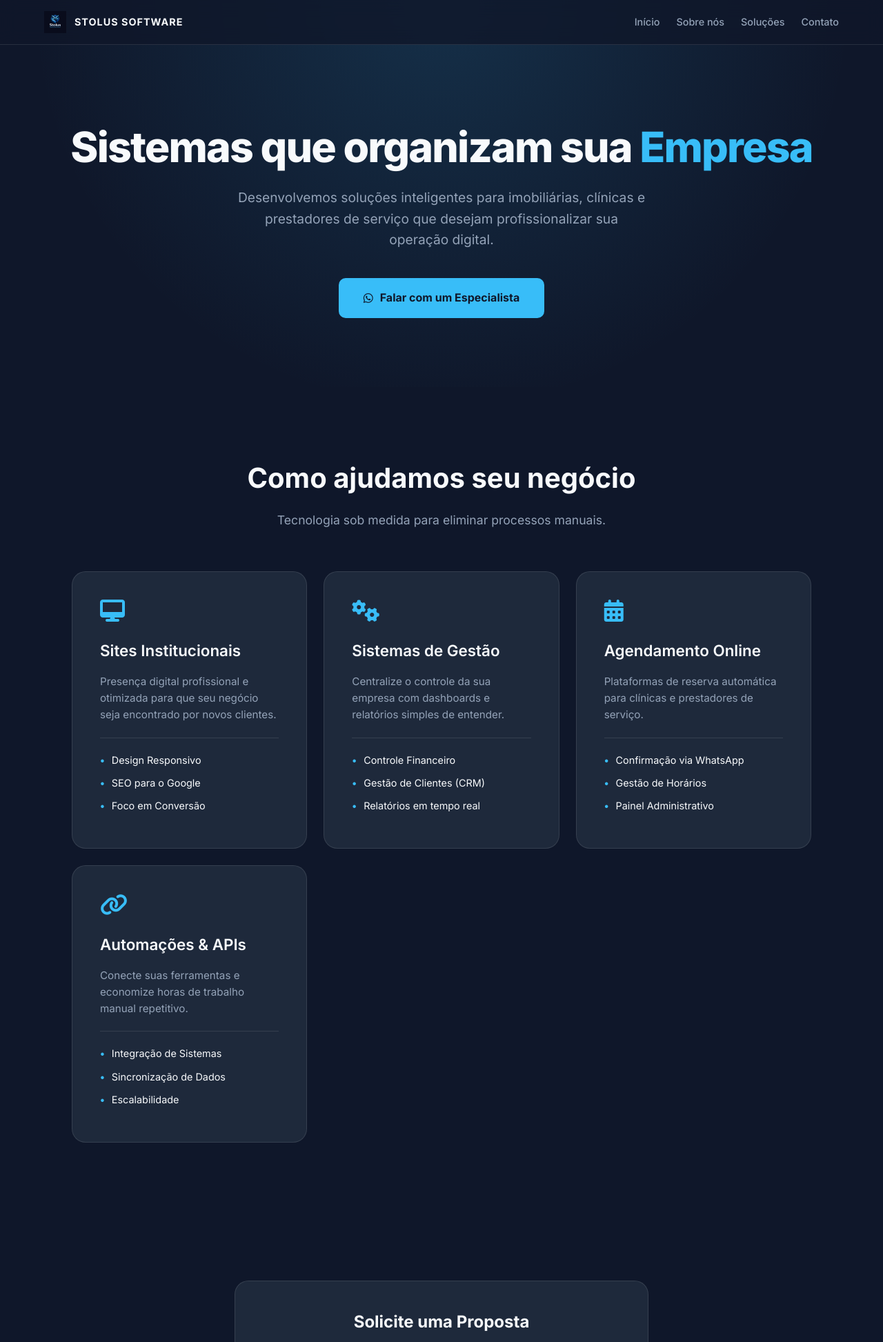
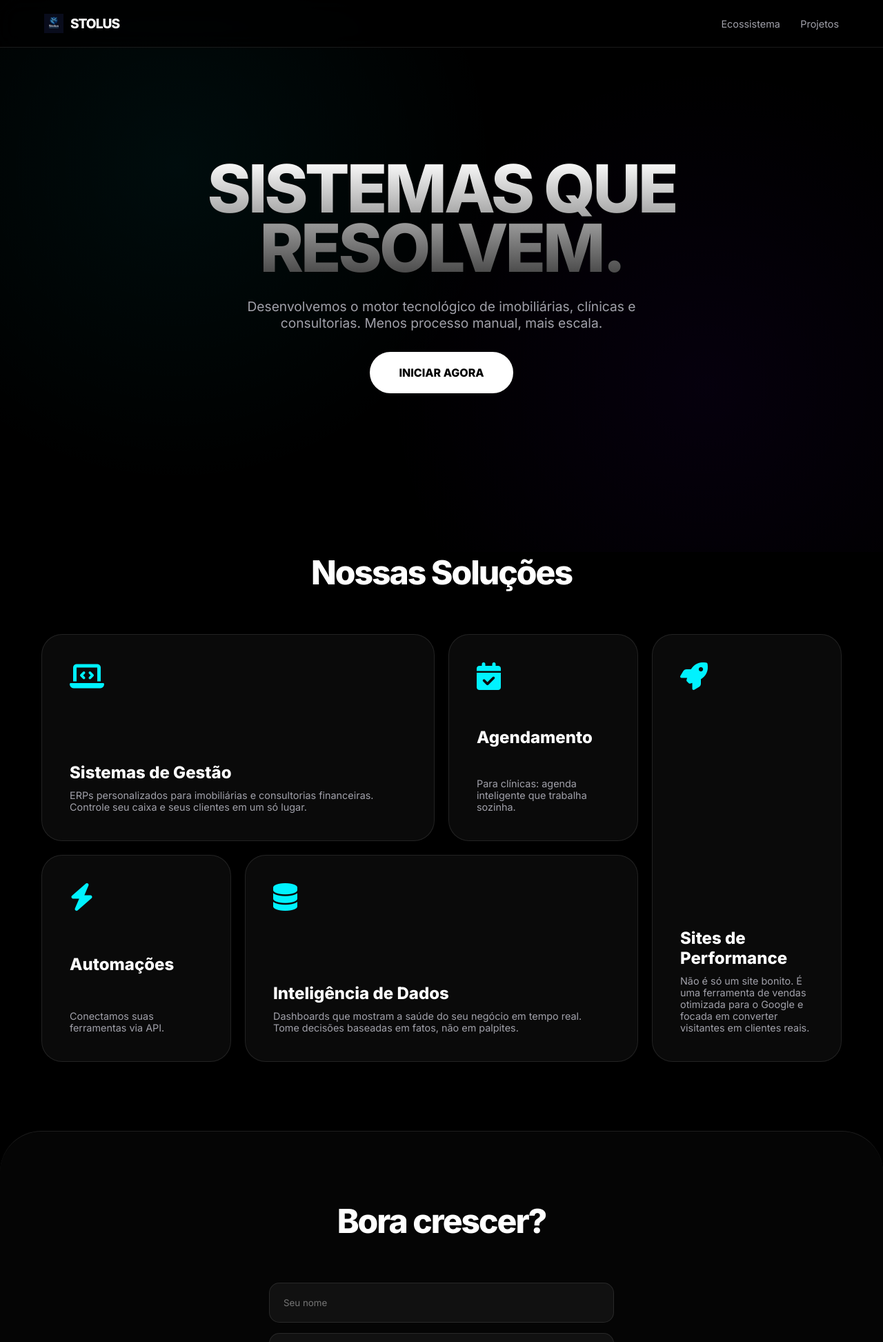
Before and after one commit to mathRyan889/Stolus_Dev, a Django app: page / in a window 1280 px wide. Shown: the top 1945 px of the page at 69% size. Run offline with Django 5.2, Linux system fonts and the light colour scheme.

Commit message:
alteração de layout

```diff
--- a/MeuSite/templates/home.html
+++ b/MeuSite/templates/home.html
@@ -4,237 +4,173 @@
 <head>
     <meta charset="UTF-8">
     <meta name="viewport" content="width=device-width, initial-scale=1.0">
-    <title>Stolus | Sistemas para Empresas em Crescimento</title>
-    <link href="https://fonts.googleapis.com/css2?family=Inter:wght@300;400;500;600;700;800&display=swap" rel="stylesheet">
+    <title>Stolus | Sistemas que Impulsionam Negócios</title>
+    <link href="https://fonts.googleapis.com/css2?family=Inter:wght@400;600;800&display=swap" rel="stylesheet">
     <link rel="stylesheet" href="https://cdnjs.cloudflare.com/ajax/libs/font-awesome/6.5.1/css/all.min.css">
     <style>
         :root {
-            --bg: #0f172a;
-            --surface: #1e293b;
-            --primary: #38bdf8;
-            --primary-hover: #7dd3fc;
-            --text-main: #f8fafc;
-            --text-dim: #94a3b8;
+            --bg: #000000;
+            --card-bg: #0a0a0a;
+            --primary: #00f2ff;
+            --secondary: #7000ff;
+            --text: #ffffff;
+            --dim: #a1a1aa;
             --border: rgba(255, 255, 255, 0.1);
         }
 
-        * { margin: 0; padding: 0; box-sizing: border-box; font-family: 'Inter', sans-serif; }
-        body { background: var(--bg); color: var(--text-main); line-height: 1.6; overflow-x: hidden; }
+        * { margin: 0; padding: 0; box-sizing: border-box; font-family: 'Inter', sans-serif; scroll-behavior: smooth; }
+        body { background: var(--bg); color: var(--text); overflow-x: hidden; }
 
-        /* Navbar Moderna */
+        /* Aurora Effect Background */
+        .aurora {
+            position: fixed; top: 0; left: 0; width: 100%; height: 100%;
+            background:
+                radial-gradient(circle at 20% 30%, rgba(0, 242, 255, 0.05) 0%, transparent 40%),
+                radial-gradient(circle at 80% 70%, rgba(112, 0, 255, 0.05) 0%, transparent 40%);
+            z-index: -1;
+        }
+
+        /* Navbar */
         .navbar {
-            position: fixed; top: 0; width: 100%; z-index: 1000;
-            background: rgba(15, 23, 42, 0.8); backdrop-filter: blur(12px);
-            border-bottom: 1px solid var(--border);
-            padding: 1rem 5%; display: flex; justify-content: space-between; align-items: center;
+            position: fixed; top: 0; width: 100%; padding: 20px 5%;
+            display: flex; justify-content: space-between; align-items: center;
+            background: rgba(0,0,0,0.7); backdrop-filter: blur(15px);
+            border-bottom: 1px solid var(--border); z-index: 1000;
         }
-        .nav-logo-container { display: flex; align-items: center; gap: 12px; }
-        .nav-logo-text { font-weight: 700; font-size: 0.9rem; letter-spacing: 1px; color: var(--text-main); }
-
-        .nav-links { display: flex; gap: 24px; list-style: none; }
-        .nav-links a { color: var(--text-dim); text-decoration: none; font-size: 0.9rem; font-weight: 500; transition: 0.3s; }
+        .logo { font-weight: 800; font-size: 1.2rem; letter-spacing: -1px; display: flex; align-items: center; gap: 10px; }
+        .logo img { height: 28px; }
+        .nav-links a { color: var(--dim); text-decoration: none; font-size: 0.9rem; margin-left: 25px; transition: 0.3s; }
         .nav-links a:hover { color: var(--primary); }
 
-        /* Hero Section */
-        header {
-            padding: 180px 5% 100px;
-            text-align: center;
-            background: radial-gradient(circle at 50% 0%, rgba(56, 189, 248, 0.15), transparent 70%);
+        /* Hero */
+        .hero {
+            height: 100vh; display: flex; flex-direction: column; justify-content: center;
+            align-items: center; text-align: center; padding: 0 5%;
         }
-        .hero h1 { font-size: clamp(2.5rem, 5vw, 3.8rem); font-weight: 800; letter-spacing: -0.03em; line-height: 1.1; margin-bottom: 24px; }
-        .hero h1 span { color: var(--primary); }
-        .hero p { max-width: 600px; margin: 0 auto 40px; color: var(--text-dim); font-size: 1.2rem; font-weight: 400; }
+        .hero h1 {
+            font-size: clamp(3rem, 8vw, 6rem); font-weight: 800; letter-spacing: -4px; line-height: 0.9;
+            background: linear-gradient(to bottom, #fff, #444); -webkit-background-clip: text; -webkit-text-fill-color: transparent;
+        }
+        .hero p { max-width: 600px; margin: 30px 0; color: var(--dim); font-size: 1.2rem; }
 
-        .btn-main {
-            padding: 16px 36px; background: var(--primary); color: #0f172a;
-            border-radius: 10px; font-weight: 700; text-decoration: none;
-            display: inline-flex; align-items: center; gap: 10px; transition: 0.3s;
+        .cta-btn {
+            padding: 18px 40px; background: #fff; color: #000; border-radius: 100px;
+            font-weight: 700; text-decoration: none; transition: 0.4s; border: 2px solid #fff;
         }
-        .btn-main:hover { background: var(--primary-hover); transform: translateY(-2px); box-shadow: 0 10px 20px rgba(56, 189, 248, 0.2); }
+        .cta-btn:hover { background: transparent; color: #fff; box-shadow: 0 0 30px rgba(255,255,255,0.2); }
 
-        /* Grid de Serviços */
-        section { max-width: 1200px; margin: auto; padding: 100px 5%; }
-        .section-header { text-align: center; margin-bottom: 60px; }
-        .section-header h2 { font-size: 2.5rem; font-weight: 700; margin-bottom: 15px; }
-        .section-header p { color: var(--text-dim); font-size: 1.1rem; }
-
-        .solution-grid {
-            display: grid; grid-template-columns: repeat(auto-fit, minmax(280px, 1fr)); gap: 24px;
+        /* Bento Grid Services */
+        .section-title { font-size: 3rem; font-weight: 800; text-align: center; margin-bottom: 60px; letter-spacing: -2px; }
+        .bento-grid {
+            display: grid; grid-template-columns: repeat(4, 1fr); grid-template-rows: repeat(2, 300px);
+            gap: 20px; max-width: 1200px; margin: 0 auto 100px; padding: 0 20px;
         }
 
-        .solution-link { text-decoration: none; color: inherit; }
+        .bento-item {
+            background: var(--card-bg); border: 1px solid var(--border); border-radius: 30px;
+            padding: 40px; position: relative; overflow: hidden; transition: 0.4s;
+            display: flex; flex-direction: column; justify-content: space-between;
+        }
+        .bento-item:hover { border-color: var(--primary); transform: scale(1.02); }
+        .bento-item i { font-size: 2.5rem; color: var(--primary); }
+        .bento-item h3 { font-size: 1.5rem; margin: 20px 0 10px; }
+        .bento-item p { color: var(--dim); font-size: 0.9rem; }
 
-        .solution-card {
-            background: var(--surface); border: 1px solid var(--border);
-            padding: 40px; border-radius: 20px; transition: 0.3s;
-            height: 100%; display: flex; flex-direction: column;
+        .large { grid-column: span 2; }
+        .tall { grid-row: span 2; }
+
+        /* Contact */
+        .contact-section { background: #050505; padding: 100px 5%; border-radius: 60px 60px 0 0; border-top: 1px solid var(--border); }
+        .contact-container { max-width: 500px; margin: 0 auto; }
+        input, textarea {
+            width: 100%; padding: 20px; background: #111; border: 1px solid var(--border);
+            border-radius: 15px; color: #fff; margin-bottom: 15px; outline: none; transition: 0.3s;
         }
-        .solution-card:hover { border-color: var(--primary); transform: translateY(-5px); box-shadow: 0 10px 30px rgba(0,0,0,0.2); }
-        .solution-card i { font-size: 2rem; color: var(--primary); margin-bottom: 24px; }
-        .solution-card h3 { margin-bottom: 15px; font-size: 1.4rem; font-weight: 600; }
-        .solution-card p { color: var(--text-dim); font-size: 0.95rem; margin-bottom: 20px; flex-grow: 1; }
-        .solution-card ul { list-style: none; border-top: 1px solid var(--border); padding-top: 20px; }
-        .solution-card ul li { margin-bottom: 10px; font-size: 0.9rem; display: flex; align-items: center; gap: 10px; color: var(--text-main); }
-        .solution-card ul li::before { content: "•"; color: var(--primary); font-weight: bold; }
+        input:focus { border-color: var(--primary); }
+        .submit-btn {
+            width: 100%; padding: 20px; background: var(--primary); color: #000;
+            border: none; border-radius: 15px; font-weight: 800; cursor: pointer; transition: 0.3s;
+        }
+        .submit-btn:hover { filter: brightness(1.2); transform: translateY(-3px); }
 
-        /* Contato Profissional */
-        .contact-box {
-            max-width: 600px; margin: 0 auto; background: var(--surface);
-            padding: 40px; border-radius: 20px; border: 1px solid var(--border);
-        }
-        .contact-box h3 { margin-bottom: 25px; text-align: center; font-size: 1.5rem; }
-        form input, form select, form textarea {
-            width: 100%; padding: 15px; margin-bottom: 15px; background: #0f172a;
-            border: 1px solid var(--border); border-radius: 8px; color: white; outline: none; transition: 0.3s;
-        }
-        form input:focus { border-color: var(--primary); }
-        form button {
-            width: 100%; padding: 16px; background: var(--primary); border: none;
-            border-radius: 8px; font-weight: 700; cursor: pointer; transition: 0.3s; color: #0f172a;
-        }
-        form button:hover { background: var(--primary-hover); }
-
-        /* Footer */
-        footer { border-top: 1px solid var(--border); padding: 60px 5% 30px; background: #080c14; }
-        .footer-content {
-            max-width: 1200px; margin: auto; display: grid; grid-template-columns: repeat(auto-fit, minmax(200px, 1fr)); gap: 40px;
-        }
-        .footer-links h4 { margin-bottom: 20px; color: var(--primary); font-size: 0.9rem; text-transform: uppercase; }
-        .footer-links ul { list-style: none; }
-        .footer-links li { margin-bottom: 12px; }
-        .footer-links a { color: var(--text-dim); text-decoration: none; transition: 0.2s; font-size: 0.9rem; }
-        .footer-links a:hover { color: var(--text-main); }
-
-        @media (max-width: 768px) {
-            .nav-links { display: none; }
-            header { padding-top: 140px; }
+        @media (max-width: 1000px) {
+            .bento-grid { grid-template-columns: 1fr; grid-template-rows: auto; }
+            .large, .tall { grid-column: span 1; grid-row: span 1; }
+            .hero h1 { font-size: 3.5rem; }
         }
     </style>
 </head>
 <body>
+    <div class="aurora"></div>
 
     <nav class="navbar">
-    <div class="nav-logo-container">
-        <img src="{% static 'images/logo.png' %}" alt="Stolus" style="height: 32px;">
-        <span class="nav-logo-text">STOLUS SOFTWARE</span>
+        <div class="logo">
+            <img src="{% static 'images/logo.png' %}" alt="Stolus"> STOLUS
         </div>
-    <ul class="nav-links">
-        <li><a href="{% url 'home' %}">Início</a></li>
-        <li><a href="{% url 'about' %}">Sobre nós</a></li>
-        <li><a href="#servicos">Soluções</a></li>
-        <li><a href="#contato">Contato</a></li>
-    </ul>
+        <div class="nav-links">
+            <a href="{% url 'about' %}">Ecossistema</a>
+            <a href="#contato">Projetos</a>
+        </div>
     </nav>
 
-<header>
-    <div class="hero">
-        <h1>Sistemas que organizam sua <span>Empresa</span></h1>
-        <p>Desenvolvemos soluções inteligentes para imobiliárias, clínicas e prestadores de serviço que desejam profissionalizar sua operação digital.</p>
-        <a href="https://wa.me/5562994278195" class="btn-main">
-            <i class="fa-brands fa-whatsapp"></i> Falar com um Especialista
-        </a>
-    </div>
+    <header class="hero">
+        <h1>SISTEMAS QUE<br><span>RESOLVEM.</span></h1>
+        <p>Desenvolvemos o motor tecnológico de imobiliárias, clínicas e consultorias. Menos processo manual, mais escala.</p>
+        <a href="https://wa.me/5562994278195" class="cta-btn">INICIAR AGORA</a>
     </header>
 
     <section id="servicos">
-    <div class="section-header">
-        <h2>Como ajudamos seu negócio</h2>
-        <p>Tecnologia sob medida para eliminar processos manuais.</p>
+        <h2 class="section-title">Nossas Soluções</h2>
+        <div class="bento-grid">
+            <div class="bento-item large">
+                <i class="fa-solid fa-laptop-code"></i>
+                <div>
+                    <h3>Sistemas de Gestão</h3>
+                    <p>ERPs personalizados para imobiliárias e consultorias financeiras. Controle seu caixa e seus clientes em um só lugar.</p>
                 </div>
-    <div class="solution-grid">
-
-        <a href="#" class="solution-link">
-            <div class="solution-card">
-                <i class="fa-solid fa-desktop"></i>
-                <h3>Sites Institucionais</h3>
-                <p>Presença digital profissional e otimizada para que seu negócio seja encontrado por novos clientes.</p>
-                <ul>
-                    <li>Design Responsivo</li>
-                    <li>SEO para o Google</li>
-                    <li>Foco em Conversão</li>
-                </ul>
             </div>
-        </a>
-
-        <a href="#" class="solution-link">
-            <div class="solution-card">
-                <i class="fa-solid fa-gears"></i>
-                <h3>Sistemas de Gestão</h3>
-                <p>Centralize o controle da sua empresa com dashboards e relatórios simples de entender.</p>
-                <ul>
-                    <li>Controle Financeiro</li>
-                    <li>Gestão de Clientes (CRM)</li>
-                    <li>Relatórios em tempo real</li>
-                </ul>
+            <div class="bento-item">
+                <i class="fa-solid fa-calendar-check"></i>
+                <h3>Agendamento</h3>
+                <p>Para clínicas: agenda inteligente que trabalha sozinha.</p>
             </div>
-        </a>
-
-        <a href="#" class="solution-link">
-            <div class="solution-card">
-                <i class="fa-solid fa-calendar-days"></i>
-                <h3>Agendamento Online</h3>
-                <p>Plataformas de reserva automática para clínicas e prestadores de serviço.</p>
-                <ul>
-                    <li>Confirmação via WhatsApp</li>
-                    <li>Gestão de Horários</li>
-                    <li>Painel Administrativo</li>
-                </ul>
+            <div class="bento-item tall">
+                <i class="fa-solid fa-rocket"></i>
+                <div>
+                    <h3>Sites de Performance</h3>
+                    <p>Não é só um site bonito. É uma ferramenta de vendas otimizada para o Google e focada em converter visitantes em clientes reais.</p>
                 </div>
-        </a>
-
-        <a href="#" class="solution-link">
-            <div class="solution-card">
-                <i class="fa-solid fa-link"></i>
-                <h3>Automações & APIs</h3>
-                <p>Conecte suas ferramentas e economize horas de trabalho manual repetitivo.</p>
-                <ul>
-                    <li>Integração de Sistemas</li>
-                    <li>Sincronização de Dados</li>
-                    <li>Escalabilidade</li>
-                </ul>
             </div>
-        </a>
-
+            <div class="bento-item">
+                <i class="fa-solid fa-bolt"></i>
+                <h3>Automações</h3>
+                <p>Conectamos suas ferramentas via API.</p>
+            </div>
+            <div class="bento-item large">
+                <i class="fa-solid fa-database"></i>
+                <div>
+                    <h3>Inteligência de Dados</h3>
+                    <p>Dashboards que mostram a saúde do seu negócio em tempo real. Tome decisões baseadas em fatos, não em palpites.</p>
+                </div>
+            </div>
         </div>
     </section>
 
-<section id="contato">
-    <div class="contact-box">
-        <h3>Solicite uma Proposta</h3>
+    <section class="contact-section" id="contato">
+        <h2 class="section-title">Bora crescer?</h2>
+        <div class="contact-container">
             <form method="post">
                 {% csrf_token %}
                 {{ form.name }}
                 {{ form.email }}
                 {{ form.phone }}
-            <button type="submit">Enviar Mensagem</button>
+                <button type="submit" class="submit-btn">ENVIAR PROPOSTA</button>
             </form>
         </div>
     </section>
 
-<footer>
-    <div class="footer-content">
-        <div class="footer-brand">
-            <img src="{% static 'images/logo.png' %}" alt="Stolus" style="height: 30px; margin-bottom: 15px;">
-            <p style="color: var(--text-dim); font-size: 0.85rem;">Soluções digitais para pequenas e médias empresas.</p>
-        </div>
-        <div class="footer-links">
-            <h4>Navegação</h4>
-            <ul>
-                <li><a href="{% url 'home' %}">Início</a></li>
-                <li><a href="{% url 'about' %}">Sobre</a></li>
-            </ul>
-        </div>
-        <div class="footer-links">
-            <h4>Contato</h4>
-            <ul>
-                <li><a href="https://wa.me/5562994278195"><i class="fa-brands fa-whatsapp"></i> WhatsApp</a></li>
-                <li><a href="#"><i class="fa-brands fa-linkedin"></i> LinkedIn</a></li>
-            </ul>
-        </div>
-    </div>
-    <p style="text-align: center; color: var(--text-dim); font-size: 0.75rem; margin-top: 40px;">
-        © 2026 Stolus Software — Todos os direitos reservados.
-    </p>
+    <footer style="padding: 50px; text-align: center; color: var(--dim); font-size: 0.8rem; border-top: 1px solid var(--border);">
+        STOLUS © 2026 — TECNOLOGIA SOB MEDIDA.
     </footer>
 
 </body>
```
Also changed, not shown: MeuSite/templates/about.html (+33 -66 lines). Lines whose indentation alone changed are shown as unchanged.
